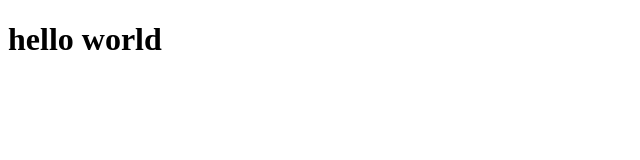
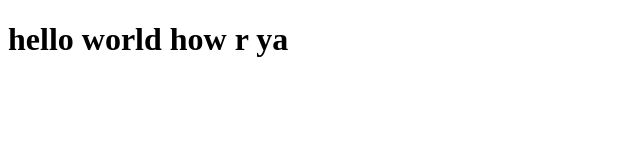
Before and after one commit to Bolt035/coursers-test, a plain HTML site: page site/index.html in a window 1280 px wide. Shown: the whole page, without its empty margins (0-640 px from the left). Drawn offline with Linux system fonts and the light colour scheme.

Commit message:
small addition to our page

```diff
--- a/site/index.html
+++ b/site/index.html
@@ -6,6 +6,6 @@
 	<title>hello world</title>
 </head>
 <body>
-<h1>hello world</h1>
+<h1>hello world how r ya</h1>
 </body>
 </html>
```
